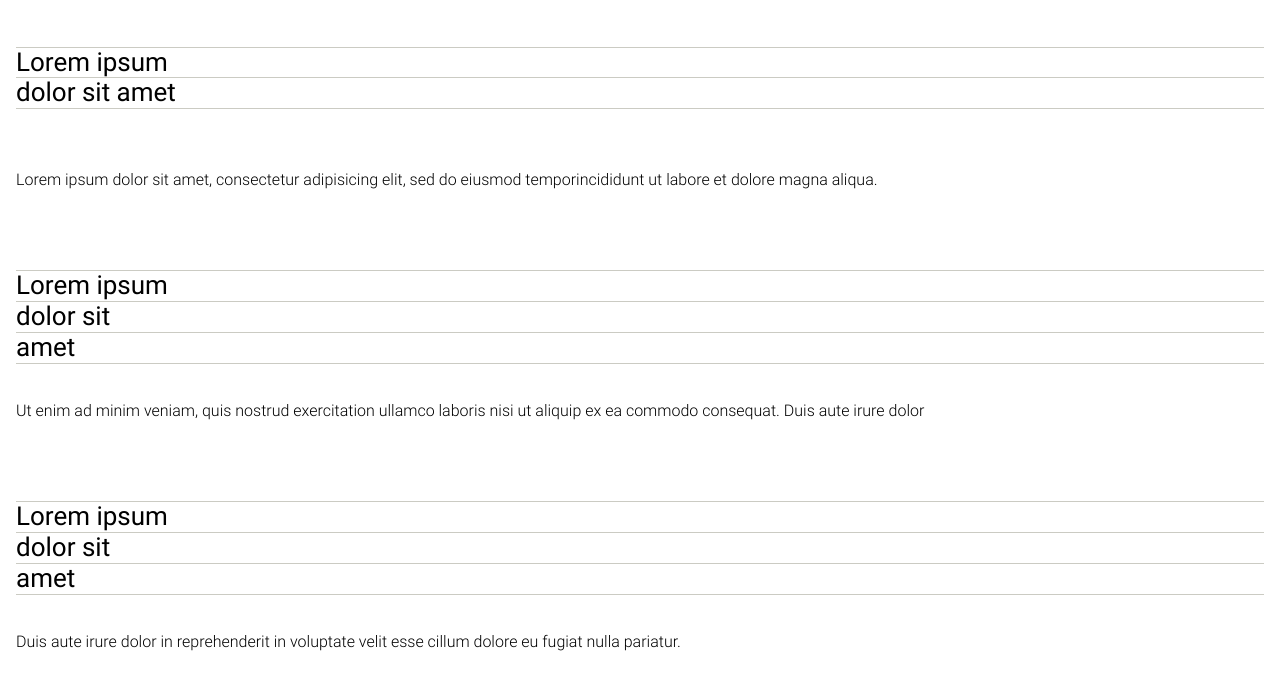
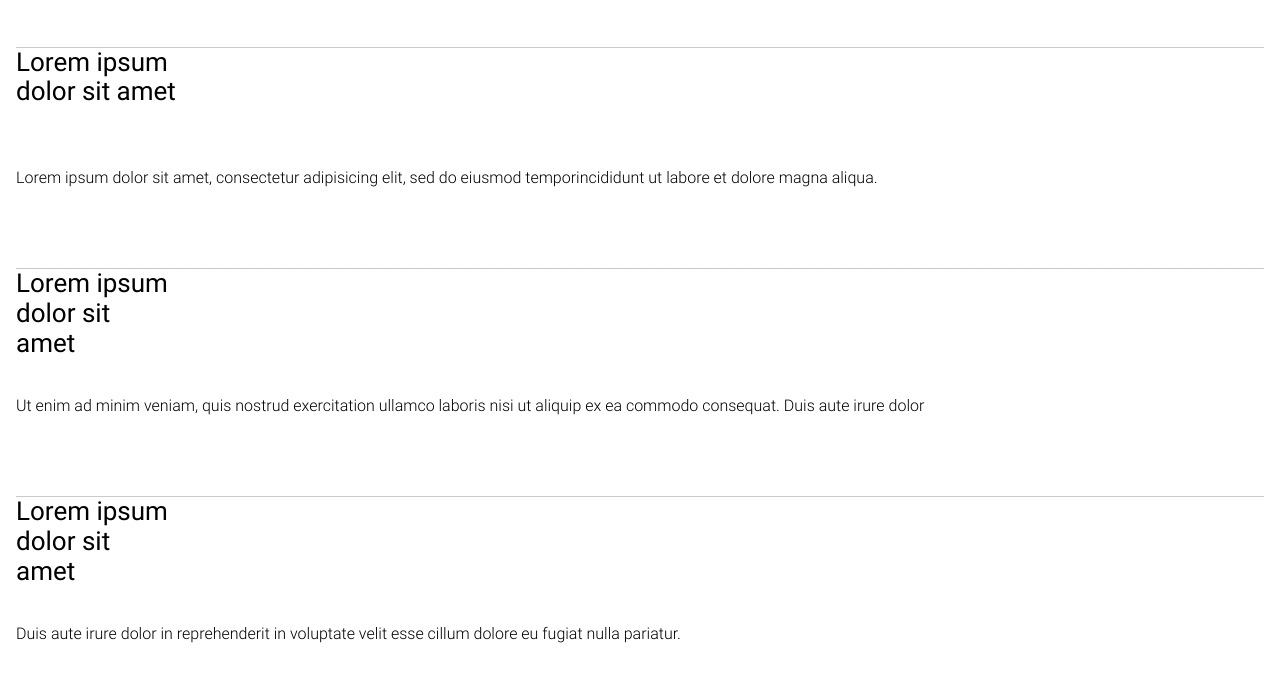
Before and after one commit to hryhorii1/front-end-test, a plain HTML site: page Test1/index.html in a window 1280 px wide. Shown: the part 568-1258 px from the top of the page. Drawn offline with Linux system fonts and the light colour scheme.

Commit message:
the forth commit

```diff
--- a/Test1/css/header.css
+++ b/Test1/css/header.css
@@ -35,7 +35,7 @@
     width: 94%;
     position: absolute;
     top: -50rem;
-    transition: 0.5s;
+    transition: 0.2s;
 }
 
 .page-nav__link {
@@ -145,7 +145,4 @@
         color: #ee5575;
         border-bottom: 0.1875rem solid #ed4d78;
     }
-    .page-nav__logo {
-        margin-bottom: 0;
-    }
 }
--- a/Test1/css/main.css
+++ b/Test1/css/main.css
@@ -93,13 +93,13 @@ img {
 }
 
 .hor-line {
-    -webkit-animation: fade-in 1s linear;
+    -webkit-animation: fade-in 2s linear;
     /* Safari 4+ */
-    -moz-animation: fade-in 1s linear;
+    -moz-animation: fade-in 2s linear;
     /* Fx 5+ */
-    -o-animation: fade-in 1s linear;
+    -o-animation: fade-in 2s linear;
     /* Opera 12+ */
-    animation: fade-in 1s linear;
+    animation: fade-in 2s linear;
     /* IE 10+, Fx 29+ */
 }
 
--- a/Test1/index.html
+++ b/Test1/index.html
@@ -45,26 +45,21 @@
                     <div class="section-article">
                         <article class="article">
                             <div class="hor-line"></div>
-                            <h3 class="article-title shorter-title">Lorem ipsum <div class="hor-line"></div>dolor sit
-                                amet<div class="hor-line"></div>
-                            </h3>
+                            <h3 class="article-title shorter-title">Lorem ipsum <br>dolor sit amet</h3>
                             <p class="text">Lorem ipsum dolor sit amet, consectetur adipisicing elit, sed do eiusmod
                                 temporincididunt ut labore et dolore magna aliqua.</p>
                         </article>
                         <article class="article">
                             <div class="hor-line"></div>
-                            <h3 class="article-title">Lorem ipsum <div class="hor-line"></div>dolor sit <div class="hor-line"></div>amet<div
-                                    class="hor-line"></div>
+                            <h3 class="article-title">Lorem ipsum <br>dolor sit <br>amet<br>
                             </h3>
                             <p class="text">Ut enim ad minim veniam, quis nostrud exercitation ullamco laboris nisi ut
                                 aliquip ex ea commodo consequat. Duis aute irure dolor
                             </p>
                         </article>
                         <article class="article">
-                            <div class="hor-line"></div>
-                            <h3 class="article-title">Lorem ipsum <div class="hor-line"></div>dolor sit <div class="hor-line"></div>amet<div
-                                    class="hor-line"></div>
-                            </h3>
+                            <p class="hor-line"></p>
+                            <h3 class="article-title">Lorem ipsum <br>dolor sit <br>amet</h3>
                             <p class="text">Duis aute irure dolor in reprehenderit in voluptate velit esse cillum
                                 dolore eu
                                 fugiat nulla pariatur.</p>
```
